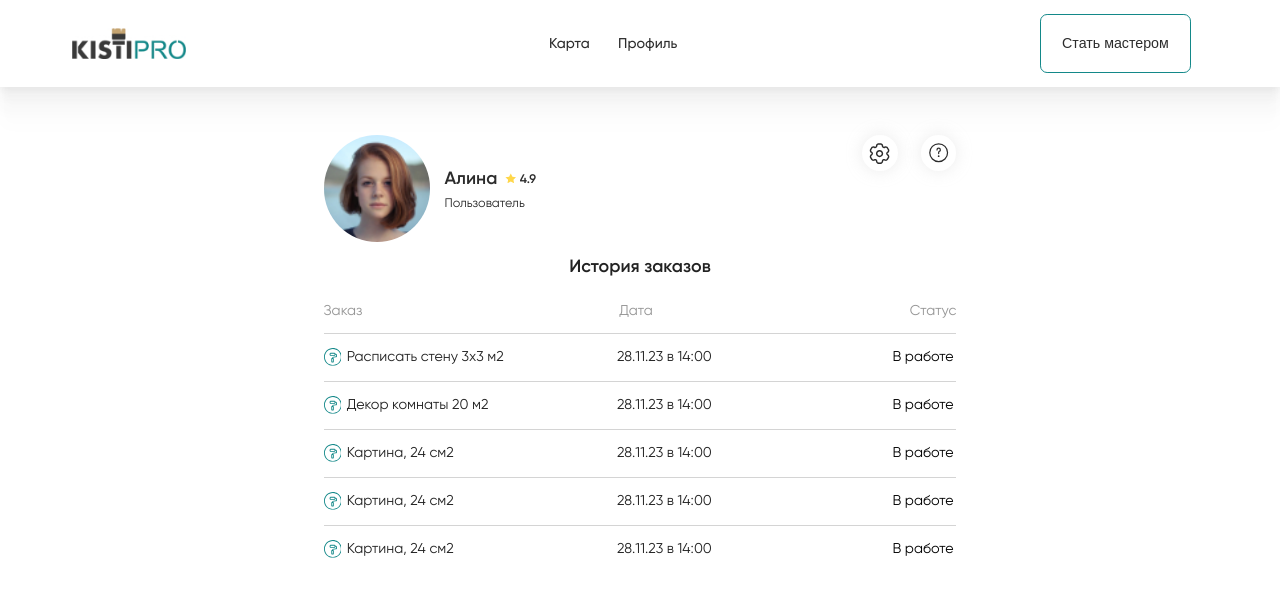
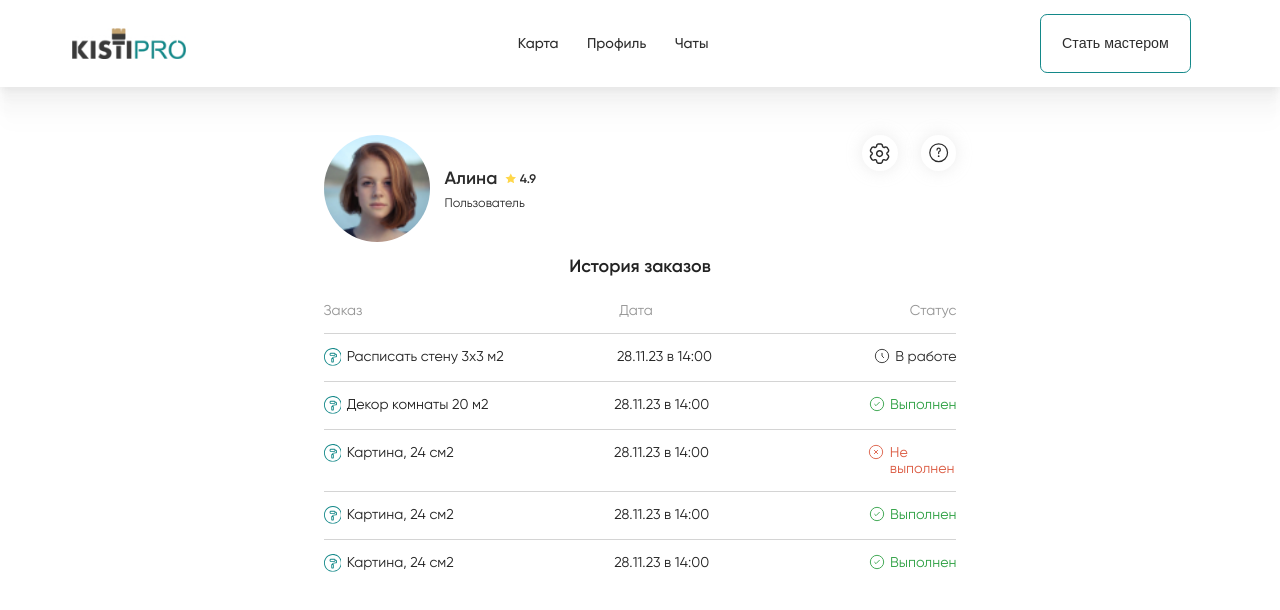
Before and after one commit to KonstantinVolodko/kistioro2, a Vue app: page /HistoryOfOrders in a window 1280 px wide. Shown: the top 610 px of the page. Built offline with nearby package versions, Linux system fonts and the light colour scheme.

Commit message:
add new page

```diff
--- a/src/assets/styles/_vars.scss
+++ b/src/assets/styles/_vars.scss
@@ -3,6 +3,8 @@
     --black: #2C2C2C;
     --white: #FFF;
     --gray: #D9D9D9;
+    --green: #2EA043;
+    --red: #DB5B42;
 }
 
 
--- a/src/components/Header.vue
+++ b/src/components/Header.vue
@@ -13,6 +13,9 @@
             <li>
                 <a href="#">Профиль</a>
             </li>
+            <li>
+                <a href="#">Чаты</a>
+            </li>
         </ul>
 
         <button class="header__button transparent-button">
--- a/src/components/OrderDate.vue
+++ b/src/components/OrderDate.vue
@@ -24,6 +24,6 @@ defineProps({
         font-weight: 400;
         line-height: normal;
         letter-spacing: 0.0016rem;
-        width: 31rem;
+        width: 28.9rem;
     }
 </style>
--- a/src/components/OrderInfo.vue
+++ b/src/components/OrderInfo.vue
@@ -1,7 +1,9 @@
 <script setup lang="ts">
 import OrderItem from "../components/OrderItem.vue";
 import OrderDate from "../components/OrderDate.vue";
-import OrdersStatus from "../components/OrdersStatus.vue";
+import statusInWork from "../components/status/inWork.vue";
+import statusCompleted from "../components/status/completed.vue";
+import statusNotDone from "../components/status/notDone.vue";
 
 let data = [{
         id: 0,
@@ -21,31 +23,31 @@ let data = [{
         <div class="order-container">
             <OrderItem svg-path="#paint-wall" text="Расписать стену 3х3 м2" />
             <OrderDate date="28.11.23" time="14:00"/>
-            <OrdersStatus />
+            <statusInWork />
         </div>
         <div class="hr"></div>
         <div class="order-container">
             <OrderItem svg-path="#paint-wall" text="Декор комнаты 20 м2" />
             <OrderDate date="28.11.23" time="14:00"/>
-            <OrdersStatus />
+            <statusCompleted />
         </div>
         <div class="hr"></div>
         <div class="order-container">
             <OrderItem svg-path="#paint-wall" text="Картина, 24 см2" />
             <OrderDate date="28.11.23" time="14:00"/>
-            <OrdersStatus />
+            <statusNotDone />
         </div>
         <div class="hr"></div>
         <div class="order-container">
             <OrderItem svg-path="#paint-wall" text="Картина, 24 см2" />
             <OrderDate date="28.11.23" time="14:00"/>
-            <OrdersStatus />
+            <statusCompleted />
         </div>
         <div class="hr"></div>
         <div class="order-container">
             <OrderItem svg-path="#paint-wall" text="Картина, 24 см2" />
             <OrderDate date="28.11.23" time="14:00"/>
-            <OrdersStatus />
+            <statusCompleted />
         </div>
     </div>
 </template>
@@ -62,5 +64,6 @@ let data = [{
     }
     .order-container {
         display: flex;
+        justify-content: space-between;
     }
 </style>
--- /dev/null
+++ b/src/components/status/completed.vue
@@ -0,0 +1,33 @@
+<script setup lang="ts">
+
+</script>
+
+<template>
+    <div>
+        <svg>
+            <use href="#completedOclock"></use>
+        </svg>
+        <p>Выполнен</p>
+    </div>
+</template>
+
+<style lang="scss" scoped>
+    div {
+        display: flex;
+        gap: 0.6rem;
+        p {
+            color: var(--green);
+            leading-trim: both;
+            text-edge: cap;
+            font-size: 1.6rem;
+            font-style: normal;
+            font-weight: 400;
+            line-height: normal;
+            letter-spacing: 0.0016rem;
+        }
+        svg {
+                max-width: 1.8rem;
+                height: 1.8rem;
+        }
+    }
+</style>
--- /dev/null
+++ b/src/components/status/inWork.vue
@@ -0,0 +1,33 @@
+<script setup lang="ts">
+
+</script>
+
+<template>
+    <div>
+        <svg>
+            <use href="#inWorkOclock"></use>
+        </svg>
+        <p>В работе</p>
+    </div>
+</template>
+
+<style lang="scss" scoped>
+    div {
+        display: flex;
+        gap: 0.6rem;
+        p {
+            color: var(--black);
+            leading-trim: both;
+            text-edge: cap;
+            font-size: 1.6rem;
+            font-style: normal;
+            font-weight: 400;
+            line-height: normal;
+            letter-spacing: 0.0016rem;
+        }
+        svg {
+                max-width: 1.8rem;
+                height: 1.8rem;
+        }
+    }
+</style>
--- /dev/null
+++ b/src/components/status/notDone.vue
@@ -0,0 +1,34 @@
+<script setup lang="ts">
+
+</script>
+
+<template>
+    <div>
+        <svg>
+            <use href="#notDoneOclock"></use>
+        </svg>
+        <p>Не выполнен</p>
+    </div>
+</template>
+
+<style lang="scss" scoped>
+    div {
+        display: flex;
+        gap: 0.6rem;
+        width: 10rem;
+        p {
+            color: var(--red);
+            leading-trim: both;
+            text-edge: cap;
+            font-size: 1.6rem;
+            font-style: normal;
+            font-weight: 400;
+            line-height: normal;
+            letter-spacing: 0.0016rem;
+        }
+        svg {
+                max-width: 1.8rem;
+                height: 1.8rem;
+        }
+    }
+</style>
--- a/src/pages/HistoryOfOrders.vue
+++ b/src/pages/HistoryOfOrders.vue
@@ -1,6 +1,7 @@
 <script setup lang="ts">
     import PortfolioMasterCard from "@/components/PortfolioMasterCard.vue";
     import OrderInfo from "@/components/OrderInfo.vue";
+    import inWork from "@/components/inWork.vue";
     import Header from "../components/Header.vue";
 
 </script>
```
Also changed, not shown: index.html (+12 -0 lines).
